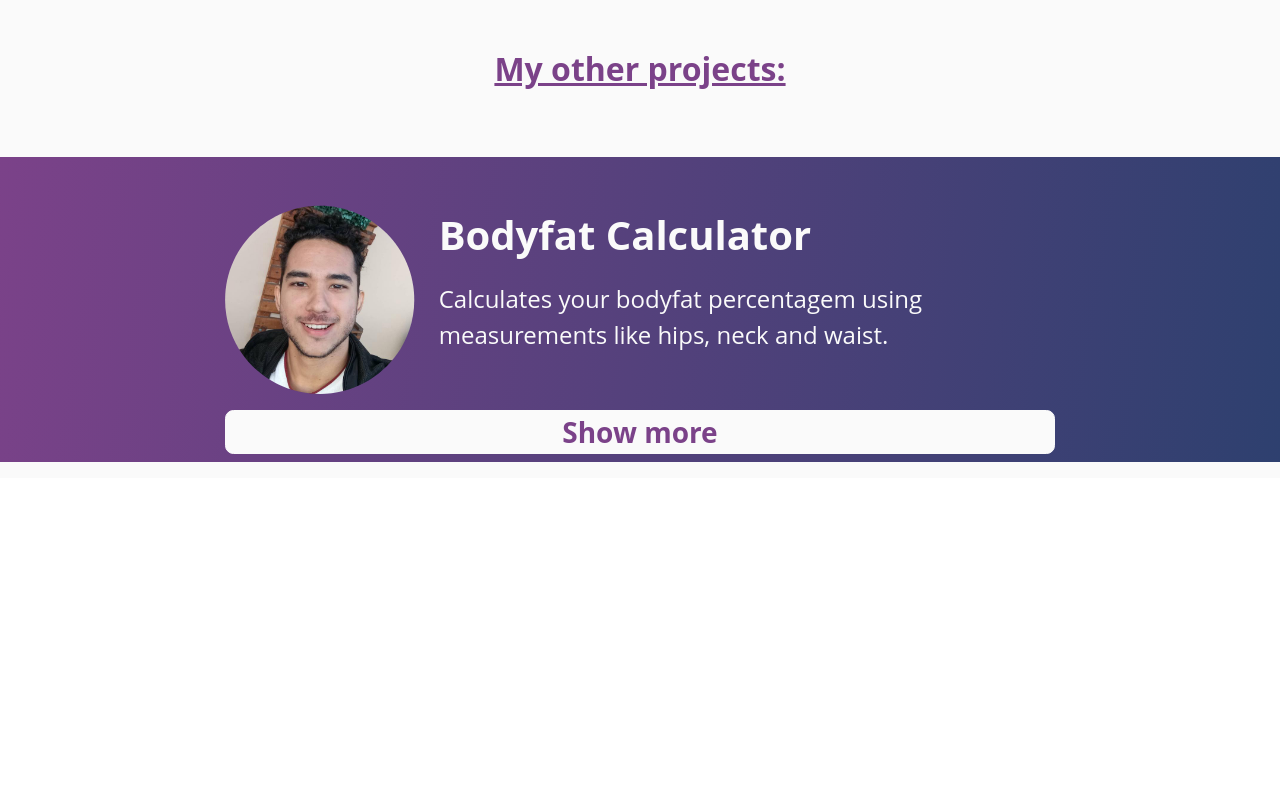
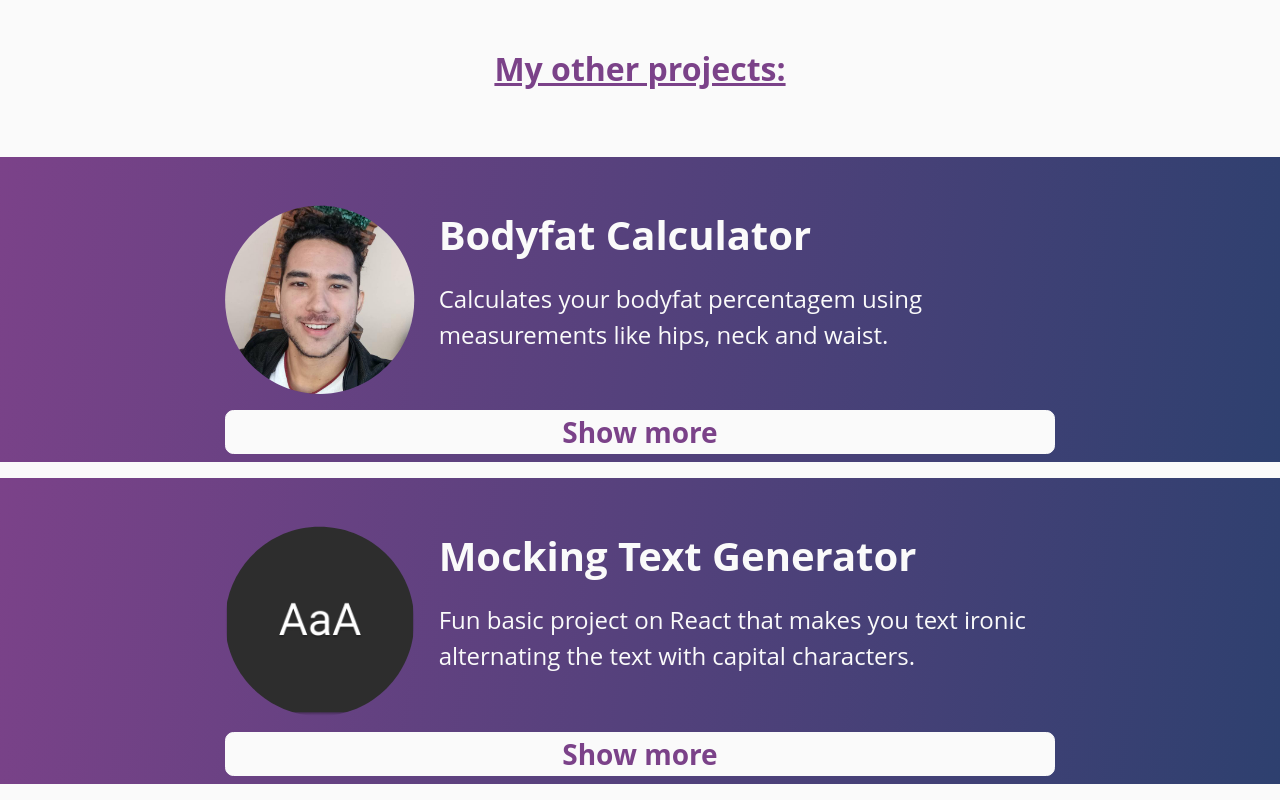
Before and after one commit to viniccastro1/portfolio, a React (Create React App) app: page / in a window 1280 px wide. Shown: the part 3203-4003 px from the top of the page. Before the commit the page ends 3681 px from the top, so only its background shows below. Built offline with nearby package versions, Linux system fonts and the light colour scheme.

Commit message:
Added projects

```diff
--- a/src/components/Projects.tsx
+++ b/src/components/Projects.tsx
@@ -15,12 +15,16 @@ import {
   Collapse,
 } from "react-bootstrap";
 import aboutMeImg from "../media/me.jpg";
+import mockingText from "../media/mocking_text.png";
 import MyVideo from "../media/myVideo.mp4";
+import ProjBf from "../media/proj_bodyfat.mp4";
 import LangText from "./LangText";
 import "../custom.d.ts";
 import { showMoreBtnAnim, HoverOptions } from "../animations/animations";
+import { couldStartTrivia } from "typescript";
 
 interface ProjectProps {
+  collapseId: string;
   title: JSX.Element | string;
   text: JSX.Element;
   thumb: any;
@@ -58,9 +62,30 @@ function ShowMoreBtn(props: ShowMoreBtnProps) {
   );
 }
 
-function Projects(props: any) {
 function Project(props: ProjectProps) {
   const [open, setOpen] = useState(false);
+  const onClick = () => {
+    setOpen(!open);
+  };
+
+  function Video(props: any) {
+    useEffect(() => {
+      const collapseEl = document.getElementById(
+        props.collapseId
+      ) as HTMLElement;
+      collapseEl.scrollIntoView();
+      console.log(collapseEl);
+    });
+
+    return (
+      <Row className="bg-light" id={props.collapseId}>
+        <video width="320" height="240" controls>
+          <source src={props.video} type="video/mp4" />
+          Your browser does not support the video tag.
+        </video>
+      </Row>
+    );
+  }
 
   return (
     <>
@@ -78,24 +103,22 @@ function Projects(props: any) {
 
           <Row>
             <Col>
-                <ShowMoreBtn onClick={() => setOpen(!open)} open={open} />
+              <ShowMoreBtn onClick={onClick} open={open} />
             </Col>
           </Row>
         </Col>
       </Row>
 
       <Collapse in={open}>
-          <Row className="bg-light">
-            <video width="320" height="240" controls>
-              <source src={props.video} type="video/mp4" />
-              Your browser does not support the video tag.
-            </video>
+        <Row className="bg-light" id={props.collapseId}>
+          <Video video={props.video} collapseId={props.collapseId}></Video>
         </Row>
       </Collapse>
     </>
   );
 }
 
+function Projects(props: any) {
   return (
     <Row>
       <Col>
@@ -106,7 +129,9 @@ function Projects(props: any) {
             pt={"Meus outros projetos:"}
           />
         </Row>
+
         <Project
+          collapseId="proj1"
           title={"Bodyfat Calculator"}
           text={
             <LangText
@@ -119,6 +144,23 @@ function Projects(props: any) {
             />
           }
           thumb={aboutMeImg}
+          video={ProjBf}
+        ></Project>
+
+        <Project
+          collapseId="proj1"
+          title={"Mocking Text Generator"}
+          text={
+            <LangText
+              en={
+                "Fun basic project on React that makes you text ironic alternating the text with capital characters."
+              }
+              pt={
+                "Projeto básico no React que ironiza seu texto alterando o texto com caracteres maiúsculos."
+              }
+            />
+          }
+          thumb={mockingText}
           video={MyVideo}
         ></Project>
       </Col>
```
Also changed, not shown: src/media/mocking_text.png (added), 1 other file (tests, documents, lock files or other folders). Lines whose indentation alone changed are shown as unchanged.
